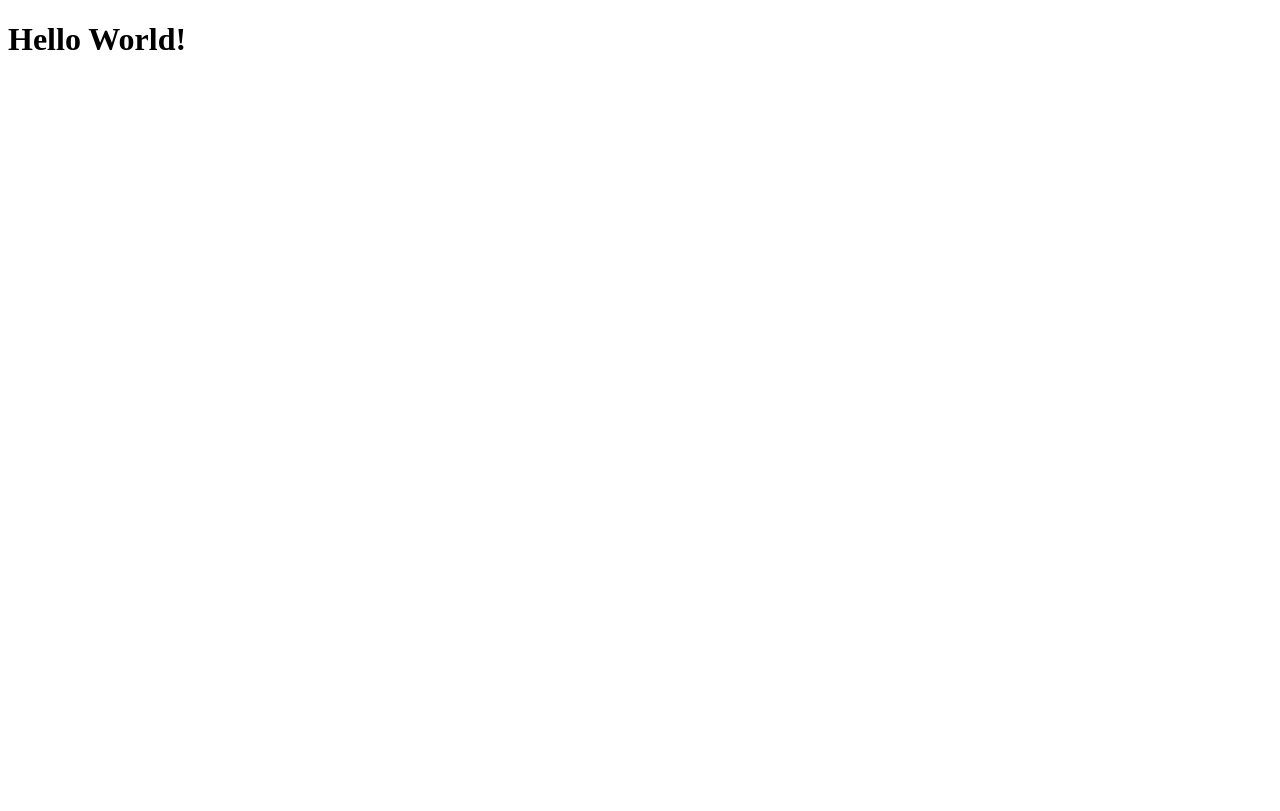
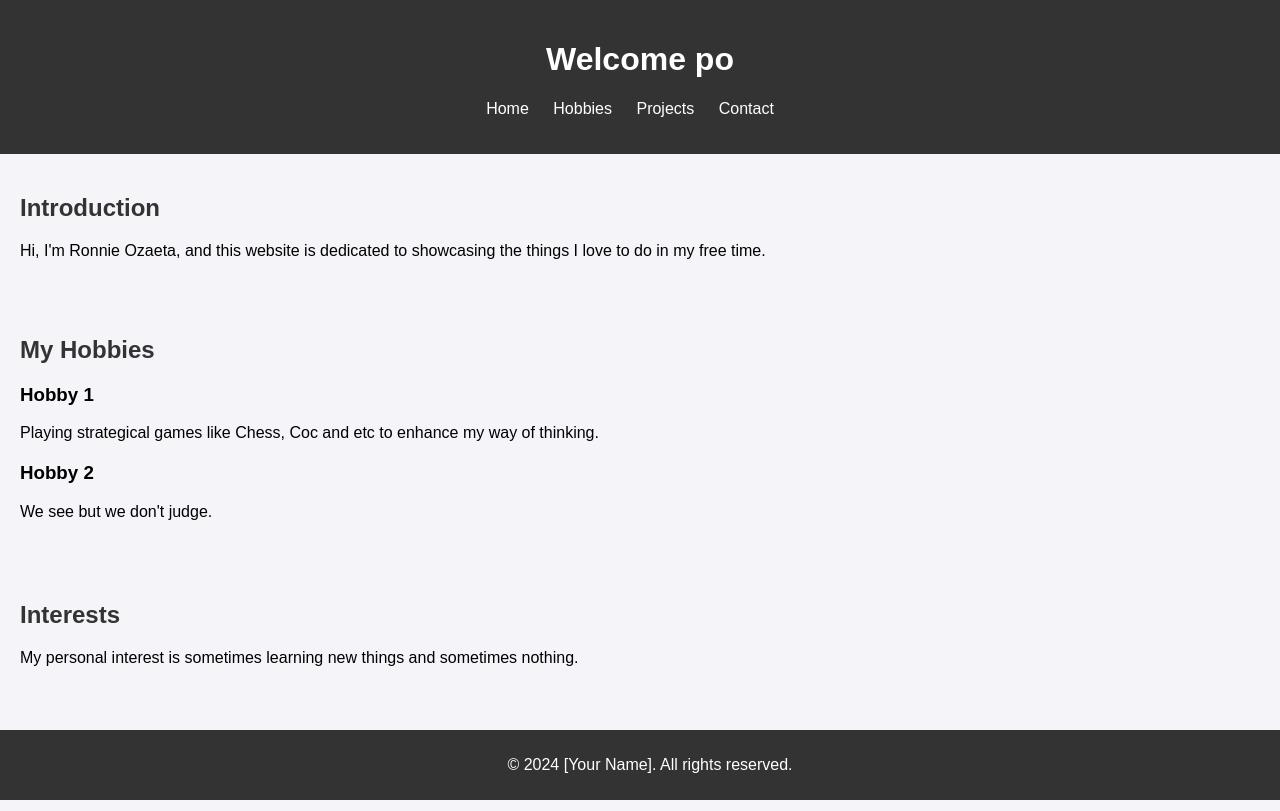
Before and after one commit to gutomnako/LastActivity, a plain HTML site: page index.html in a window 1280 px wide. Drawn offline with Linux system fonts and the light colour scheme.

Commit message:
Added css and js

```diff
--- /dev/null
+++ b/index.css
@@ -0,0 +1,50 @@
+body {
+    font-family: Arial, sans-serif;
+    margin: 0;
+    padding: 0;
+    background-color: #f4f4f9;
+  }
+
+  header {
+    background-color: #333;
+    color: white;
+    padding: 20px;
+    text-align: center;
+  }
+
+  header nav ul {
+    list-style: none;
+    padding: 0;
+  }
+
+  header nav ul li {
+    display: inline;
+    margin-right: 20px;
+  }
+
+  header nav ul li a {
+    color: white;
+    text-decoration: none;
+  }
+
+  section {
+    padding: 20px;
+  }
+
+  h2 {
+    color: #333;
+  }
+
+  footer {
+    background-color: #333;
+    color: white;
+    text-align: center;
+    padding: 10px;
+    position: absolute;
+    width: 100%;
+    bottom: 0;
+  }
+
+  .hobby {
+    margin-bottom: 20px;
+  }
--- a/index.html
+++ b/index.html
@@ -1,11 +1,56 @@
 <!DOCTYPE html>
 <html lang="en">
 <head>
-    <meta charset="UTF-8">
-    <meta name="viewport" content="width=device-width, initial-scale=1.0">
-    <title>Document</title>
+  <meta charset="UTF-8">
+  <meta name="viewport" content="width=device-width, initial-scale=1.0">
+  <meta name="description" content="A static website showcasing my hobbies and interests">
+  <title>My Hobbies and Interests</title>
+  <link rel="stylesheet" href="index.css">
 </head>
 <body>
-    <h1>Hello World!</h1>
+  <header>
+    <h1>Welcome po</h1>
+    <nav>
+      <ul>
+        <li><a href="#home">Home</a></li>
+        <li><a href="#hobbies">Hobbies</a></li>
+        <li><a href="#projects">Projects</a></li>
+        <li><a href="#contact">Contact</a></li>
+      </ul>
+    </nav>
+  </header>
+
+  <section id="home">
+    <h2>Introduction</h2>
+    <p>Hi, I'm Ronnie Ozaeta, and this website is dedicated to showcasing the things I love to do in my free time.</p>
+  </section>
+
+  <section id="hobbies">
+    <h2>My Hobbies</h2>
+    <div class="hobby">
+      <h3>Hobby 1</h3>
+      <p>Playing strategical games like Chess, Coc and etc to enhance my way of thinking.</p>
+    </div>
+    <div class="hobby">
+      <h3>Hobby 2</h3>
+      <p>We see but we don't judge.</p>
+    </div>
+
+  </section>
+
+  <section id="projects">
+    <h2>Interests</h2>
+    <p>My personal interest is sometimes learning new things and sometimes nothing.</p>
+
+  </section>
+
+  <section id="contact">
+    <h2>Contact Me</h2>
+  </section>
+
+  <footer>
+    <p>&copy; 2024 [Your Name]. All rights reserved.</p>
+  </footer>
 </body>
+<script src="index.js"></script>
 </html>
```
Also changed, not shown: index.js (added).
